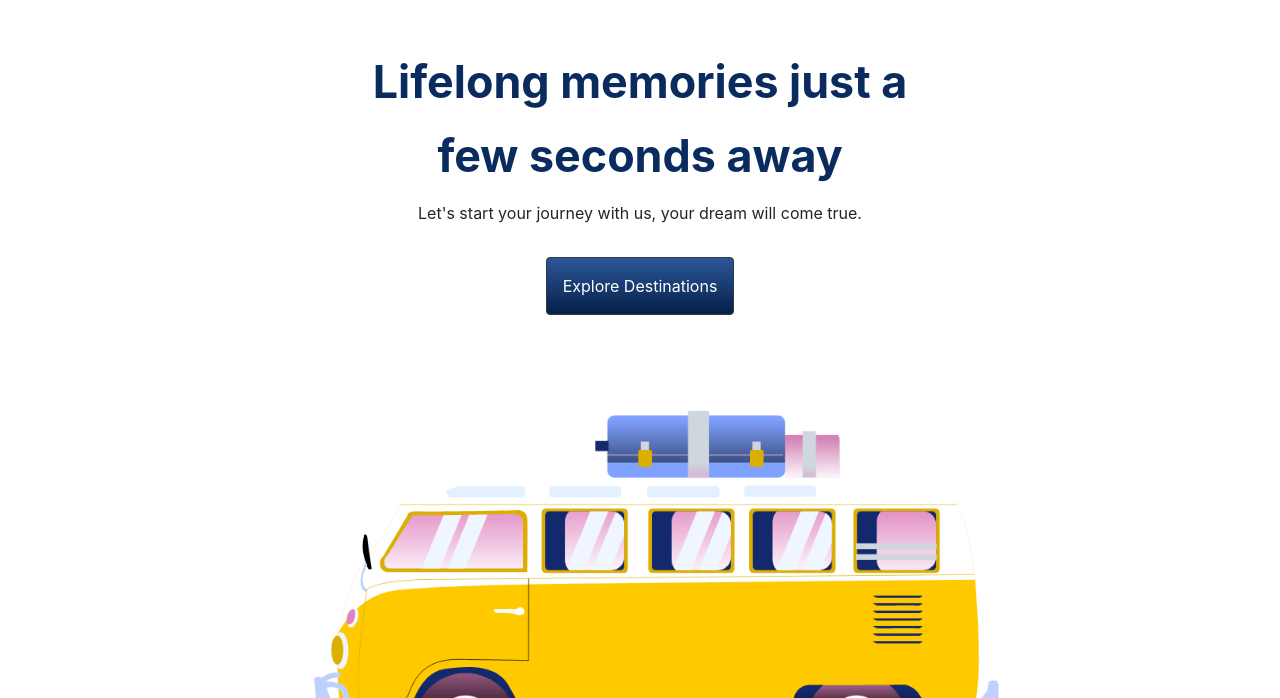
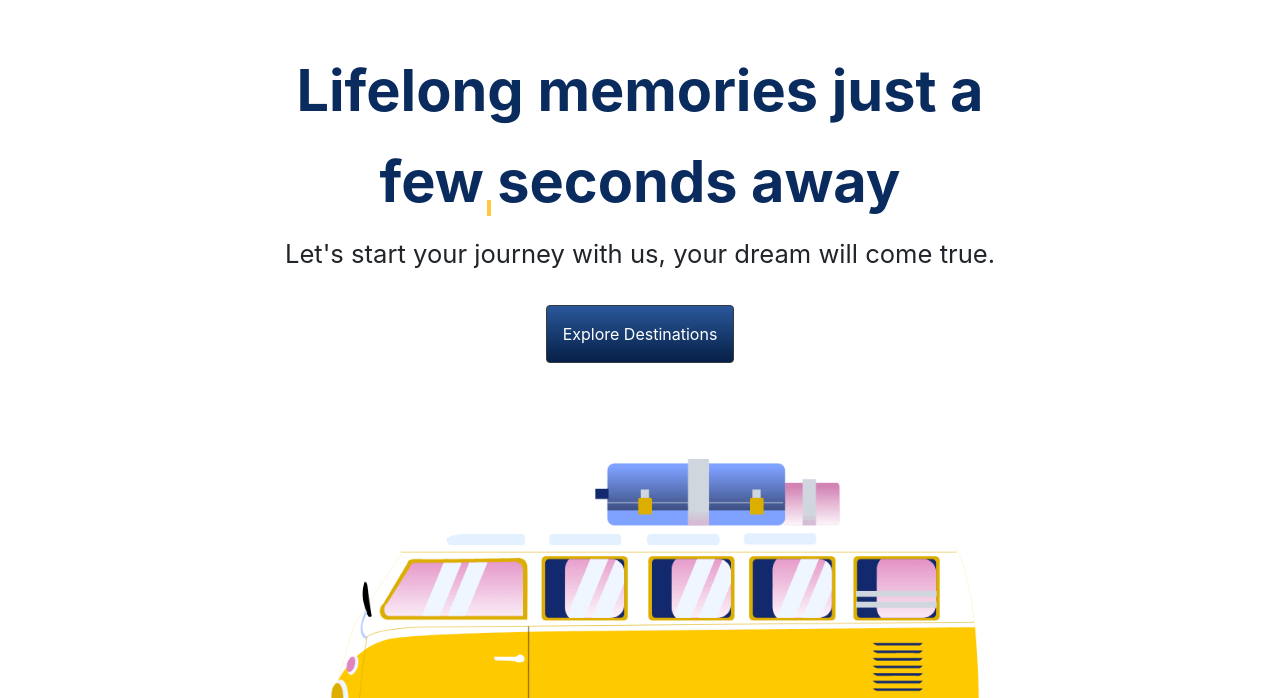
Before and after one commit to hamza-naseer-devsinc/task_8, a plain HTML site: page index.html in a window 1280 px wide. Shown: the part 102-800 px from the top of the page. Drawn offline with nearby package versions, Linux system fonts and the light colour scheme.

Commit message:
underline text!

```diff
--- a/css/style.scss
+++ b/css/style.scss
@@ -17,46 +17,27 @@
 .moto-title {
     color: #0a2b5e !important;
     font-weight: bolder !important;
-    font-size: 3.5vw;
+    font-size: 4.5vw;
     // padding: 0rem 38rem;
     text-align: center;
     line-height: 1.3;
 }
 
 .moto-desc {
-    font-size: 1rem !important;
+    font-size: 2vw !important;
 }
 
 .moto-btn {
     background-image: linear-gradient(to bottom, #2a579a, #062047);
 }
 
-// .nav-bar {
-//     display: flex !important;
-//     flex-direction: row;
-//     justify-content: space-between;
-//     margin-top: 3rem;
-//     margin-bottom: 3rem;
-//     .brand-logo {
-//         margin-left: 2rem;
-//     }
-//     .nav-links {
-//         display: flex !important;
-//         flex-direction: row;
-//         list-style: none;
-//         align-items: center;
-//         .nav-link {
-//             color: #0a2b5e;
-//         }
-//         .phoneno {
-//             margin-right: 3rem;
-//             padding: 1rem 1.5rem;
-//             background-color: #ffca3d;
-//             border-radius: 6px;
-//             color: #fff;
-//         }
-//     }
-// }
+.underline {
+    text-decoration: underline;
+    text-decoration-thickness: 2vh;
+    text-decoration-color: #ffca3d;
+    text-underline-offset: -0.1rem;
+}
+
 .car {
     width: 60%;
     .car-img {
--- a/index.html
+++ b/index.html
@@ -49,7 +49,7 @@
         </nav>
         <div class="moto d-flex flex-column align-items-center mt-5">
             <p class="moto-title">Lifelong memories just a</p>
-            <p class="moto-title"> few seconds away</p>
+            <p class="moto-title underline"> few seconds away</p>
             <p class="moto-desc">Let's start your journey with us, your dream will come true.</p>
             <button class="btn btn-dark p-3 mt-3 moto-btn">Explore Destinations</button>
         </div>
```
Also changed, not shown: css/style.css, 1 other file.
